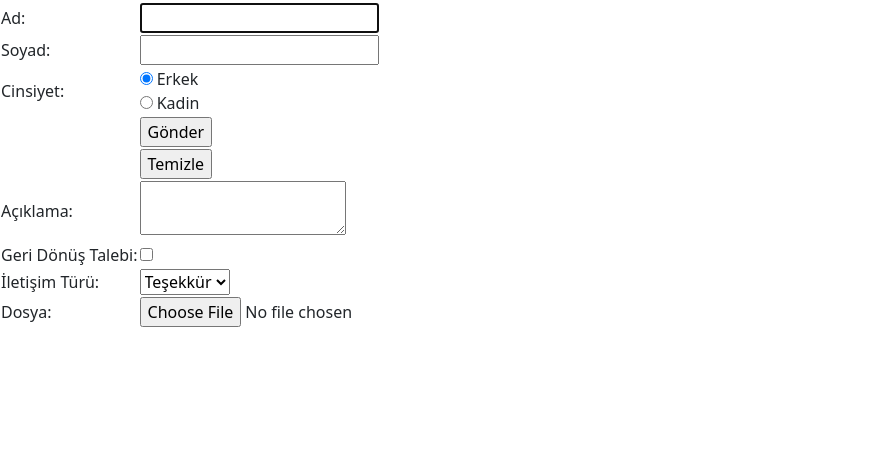
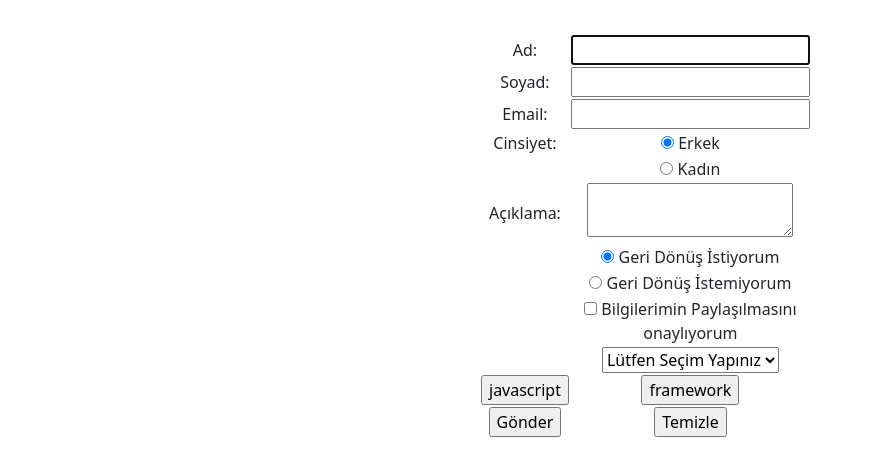
Before and after one commit to hsntyfr/webProject, a PHP site: page /contact.html in a window 1280 px wide. Shown: the part 154-630 px from the top of the page, without its empty margins (0-872 px from the left). Run offline with PHP 8.4, Linux system fonts and the light colour scheme.

Commit message:
contact page half okay

```diff
--- a/webProject/aydintepeUndergroundCity.html
+++ b/webProject/aydintepeUndergroundCity.html
@@ -25,15 +25,15 @@
 </div>
 
 <div class="div-content">
-    <h1>Aydıntepe Yer Altı Şehri</h1>
+    <h1 class="center">Aydıntepe Yer Altı Şehri</h1>
     <img class="center" src="pictures/aydintepeUndergroundCity.jpg">
     <p>
         Bayburt’un Aydıntepe ilçesinde yer alan kent, tüf içerisinde, yüzeyden 2-2,5 metre derinde başka yapı malzemesi kullanmadan ana kayaya oyulmuş galeriler, tonozlu odalar ve bu odaların açıldığı daha geniş mekanlardan oluşmaktadır. Yaklaşık bir metre genişliğinde ve 2 ile 2,5 metre yüksekliğinde tonoz örtülü galeriler yer yer her iki yana genişlemektedir. Kareye yakın planlı odalar bu mekana açılmaktadır. Ayrıca gözetleme mekanlarının oluşturduğu havalandırma amaçlı konik biçimdeki deliklerin, galeri odalarını aydınlatmak için duvarlara delik açıldığı gözlenmektedir.
 
         Halen kazı çalışmaları devam edilen kent hakkında şu an ileri sürülen iki görüş mevcut olup bunlardan biri bu kentin, bölgede daha önce sözü edilen Halde Şehri'ne ait olduğudur. Halde’nin “Khalde” olduğu eski ismi Hart (Aydıntepe) olan ilçenin isminin de “Halt” dan geldiği görüşü mevcuttur. Diğer görüşe göre ise Hart’ta bu yer altı kentinden başka Geç Roma Erken Bizans devirleri arasında yer alan bir mezarın ortaya çıkarılması, Hıristiyanlığın henüz yerleşmediği bir devirde bu bölgenin bir sığınak teşkil ettiği, Romalılar tarafından kovulan ilk Hıristiyanların bu bölgeye geldikleri ve sığındıkları, yer altı kentinin de bu Erken Hıristiyanlık dönemine ait olabileceğidir.
     </p>
-    <div class="map">
-        <iframe src="https://www.google.com/maps/embed?pb=!1m18!1m12!1m3!1d3038.9163295799594!2d40.1486091153951!3d40.388546979368385!2m3!1f0!2f0!3f0!3m2!1i1024!2i768!4f13.1!3m3!1m2!1s0x406578679adc12af%3A0x667d06c56c2de01b!2sUnderground%20city!5e0!3m2!1sen!2str!4v1682894852825!5m2!1sen!2str" width="600" height="450" style="border:0;" allowfullscreen="" loading="lazy" referrerpolicy="no-referrer-when-downgrade"></iframe>
+    <div class="center">
+        <iframe class="center" src="https://www.google.com/maps/embed?pb=!1m18!1m12!1m3!1d3038.9163295799594!2d40.1486091153951!3d40.388546979368385!2m3!1f0!2f0!3f0!3m2!1i1024!2i768!4f13.1!3m3!1m2!1s0x406578679adc12af%3A0x667d06c56c2de01b!2sUnderground%20city!5e0!3m2!1sen!2str!4v1682894852825!5m2!1sen!2str" width="600" height="450" style="border:0;" allowfullscreen="" loading="lazy" referrerpolicy="no-referrer-when-downgrade"></iframe>
     </div>
 </div>
 
--- a/webProject/baksiMuseum.html
+++ b/webProject/baksiMuseum.html
@@ -25,13 +25,13 @@
 </div>
 
 <div class="div-content">
-    <h1>Baksı Müzesi</h1>
+    <h1 class="center">Baksı Müzesi</h1>
     <img class="center" src="pictures/baksıMuseum.jpg">
     <p>
         Özel müze niteliği taşıyan Baksı Müzesi'nde, nitelikli bir çağdaş sanat koleksiyonu ile geniş bir halk resimleri koleksiyonu ve yerel el sanatlarını yansıtan özgün örnekler bir arada yer almaktadır. Müze, sanatçılar ve araştırmacılar için geleneksel sanatlarla çağdaş sanatı buluşturan özgün bir kültürel etkileşim merkezi yaratmayı, yoğun göç nedeniyle parçalanmış bir kültürel ortama yeniden hayat verebilmeyi ve kültürel belleğin sürdürülebilirliğine katkıda bulunmayı amaçlamaktadır. Baksı Müzesi, Doğu Karadeniz'de, Bayburt'un 45 kilometre dışında, Çoruh Vadisi'ne bakan bir tepenin üzerinde kuruludur. Eski ismiyle Baksı, bugünkü adıyla Bayraktar Köyü'nde yükselen bu sıradışı müze çağdaş sanat ve geleneksel el sanatlarına aynı çatı altında yan yana, içiçe yer vermektedir.
     </p>
-    <div class="map">
-        <iframe src="https://www.google.com/maps/embed?pb=!1m18!1m12!1m3!1d3039.070265317153!2d40.56435291539499!3d40.38513527936875!2m3!1f0!2f0!3f0!3m2!1i1024!2i768!4f13.1!3m3!1m2!1s0x406f7b49486f613d%3A0x42e4bc5b1ca4fbb6!2zQmFrc8SxIE3DvHplc2k!5e0!3m2!1sen!2str!4v1682894963258!5m2!1sen!2str" width="600" height="450" style="border:0;" allowfullscreen="" loading="lazy" referrerpolicy="no-referrer-when-downgrade"></iframe>
+    <div class="center">
+        <iframe class="center" src="https://www.google.com/maps/embed?pb=!1m18!1m12!1m3!1d3039.070265317153!2d40.56435291539499!3d40.38513527936875!2m3!1f0!2f0!3f0!3m2!1i1024!2i768!4f13.1!3m3!1m2!1s0x406f7b49486f613d%3A0x42e4bc5b1ca4fbb6!2zQmFrc8SxIE3DvHplc2k!5e0!3m2!1sen!2str!4v1682894963258!5m2!1sen!2str" width="600" height="450" style="border:0;" allowfullscreen="" loading="lazy" referrerpolicy="no-referrer-when-downgrade"></iframe>
     </div>
 </div>
 
--- a/webProject/contact.html
+++ b/webProject/contact.html
@@ -6,11 +6,50 @@
     <link rel="stylesheet" href="bootstrap.css">
     <link rel="stylesheet" href="style.css">
     <title>İletişim</title>
+    <script>
+        function checkForm() {
+            var name = document.forms["form"]["name"].value;
+            var surname = document.forms["form"]["surname"].value;
+            var email = document.forms["form"]["email"].value;
+            var share = document.getElementById("share");
+            var gender = document.getElementsByName("gender");
+            var indexOfAt = email.search("@");
+            var indexOfDomain = email.search(".com");
+            if (name == "") {
+                alert("Lütfen adınızı giriniz");
+                return false;
+            }
+            if (surname == "") {
+                alert("Lütfen soyadınızı giriniz");
+                return false;
+            }
+            if (email == "") {
+                alert("Lütfen e-posta adresinizi giriniz");
+                return false;
+            }
+            if (email != "") {
+                if (indexOfDomain < indexOfAt || indexOfDomain == -1 || indexOfAt == -1) {
+                    alert("Lütfen geçerli bir e-posta giriniz");
+                    return false;
+                }
+            }
+            if (!share.checked) {
+                alert("lütfen verilerinizin işlenmesini onaylayınız")
+                return false;
+            }
+            for(var i = 0; i < radio.length; i++) {
+                if(radio[i].checked) {
+                    console.log("Seçilen seçenek: " + radio[i].value);
+                }
+            }
+
+            return true;
+        }
+    </script>
 </head>
 
 <body>
 
-<div>
 <nav class="nav">
     <ul>
         <li> <div> <a href="index.html">Hakkımda</a> </div>  </li>
@@ -22,62 +61,80 @@
         <li> <div class="div-active"> <a href="contact.html">İletişim</a> </div> </li>
     </ul>
 </nav>
-</div>
 
 <div class="div-content">
-    <h1>İletişim Formu</h1>
-
-    <form name="contact">
-        <table>
+    <h1 class="center">İletişim Formu</h1>
+    <form onsubmit="return checkForm()" name="form" method="post" class="center">
+        <table class="center">
             <tr>
                 <td>Ad: </td>
-                <td><input type="text" name="name" autofocus></td>
+                <td><input type="text" name="name" id="name" autofocus></td>
             </tr>
             <tr>
                 <td>Soyad: </td>
-                <td><input type="text" name="surname"></td>
+                <td><input type="text" name="surname" id="surname"></td>
+            </tr>
+            <tr>
+                <td>Email: </td>
+                <td><input type="email" name="email" id="email"></td>
             </tr>
             <tr>
                 <td>Cinsiyet: </td>
-                <td><input type="radio" name="gender" value="erkek" checked> Erkek <br> <input type="radio" name="gender" value="female"> Kadin<br></td></tr>
+                <td><input type="radio" name="gender" value="erkek" checked> Erkek</td>
+
+            </tr>
             <tr>
                 <td></td>
-                <td><input type="submit" value="Gönder"></td></tr>
+                <td><input type="radio" name="gender" value="kadın"> Kadın</td>
+            </tr>
+
+            <tr>
+                <td>Açıklama: </td>
+                <td><textarea name="message"></textarea></td>
+            </tr>
             <tr>
                 <td></td>
-                <td><input type="reset" value="Temizle"></td></tr>
+                <td><input type="radio" name="answer" value="answerOk" checked>  Geri Dönüş İstiyorum</td>
+            </tr>
             <tr>
-                <td>Açıklama: </td>
-                <td><textarea name="desc"></textarea></td></tr>
+                <td></td>
+                <td><input type="radio" name="answer" value="answerNo">  Geri Dönüş İstemiyorum</td>
+                <td></td>
+            </tr>
             <tr>
-                <td>Geri Dönüş Talebi: </td>
-                <td><input type="checkbox" name="wantAnswer"></td></tr>
+                <td></td>
+                <td><input type="checkbox" name="share" id="share">  Bilgilerimin Paylaşılmasını onaylıyorum</td>
+                <td></td>
+            </tr>
             <tr>
-                <td>İletişim Türü: </td>
+                <td></td>
                 <td>
-                    <select name="dyeri" >
-                        <option>
-                            İstek
-                        </option>
-                        <option>
-                            Şikayet
-                        </option>
-                        <option>
-                            Öneri
-                        </option>
-                        <option selected>
-                            Teşekkür
-                        </option>
+                    <select name="purpose">
+                        <option value="blank">Lütfen Seçim Yapınız</option>
+                        <option value="suggest">Öneri</option>
+                        <option value="complaint">Şikayet</option>
+                        <option value="thanks">Teşekkür</option>
                     </select>
                 </td>
             </tr>
             <tr>
-                <td>Dosya: </td>
-                <td><input type="file" name="dosya"></td>
+                <td><input type="button" value="javascript" onclick="checkForm()"></td>
+                <td><input type="button" value="framework"></td>
             </tr>
+            <tr>
+                <td><input type="submit" value="Gönder" ></td>
+                <td><input type="reset" value="Temizle"></td>
+            </tr>
+
+
+
+
+
+
 
         </table>
     </form>
+
 </div>
 
 
--- a/webProject/hobbies.html
+++ b/webProject/hobbies.html
@@ -10,7 +10,6 @@
 
 <body>
 
-<div>
 <nav class="nav">
     <ul>
         <li> <div> <a href="index.html">Hakkımda</a> </div>  </li>
@@ -22,7 +21,6 @@
         <li> <div> <a href="contact.html">İletişim</a> </div> </li>
     </ul>
 </nav>
-</div>
 
 <div>
 hobiler
--- a/webProject/index.html
+++ b/webProject/index.html
@@ -10,7 +10,6 @@
 
 <body>
 
-<div>
 <nav class="nav">
     <ul>
         <li> <div class="div-active"> <a href="index.html">Hakkımda</a> </div>  </li>
@@ -22,7 +21,6 @@
         <li> <div> <a href="contact.html">İletişim</a> </div> </li>
     </ul>
 </nav>
-</div>
 
 <div class="div-content">
     <h1 class="h1-main">Hakkımda</h1>
--- a/webProject/inheritance.html
+++ b/webProject/inheritance.html
@@ -10,7 +10,6 @@
 
 <body>
 
-<div>
 <nav class="nav">
     <ul>
         <li> <div> <a href="index.html">Hakkımda</a> </div>  </li>
@@ -22,7 +21,6 @@
         <li> <div> <a href="contact.html">İletişim</a> </div> </li>
     </ul>
 </nav>
-</div>
 
 <div class="div-content">
     <h1 style="text-align: center">Dede Korkut Kümbeti</h1>
--- a/webProject/login.html
+++ b/webProject/login.html
@@ -10,7 +10,6 @@
 
 <body>
 
-<div>
 <nav class="nav">
     <ul>
         <li> <div> <a href="index.html">Hakkımda</a> </div>  </li>
@@ -22,7 +21,6 @@
         <li> <div> <a href="contact.html">İletişim</a> </div> </li>
     </ul>
 </nav>
-</div>
 
 <div class="div-content">
     <h1 style="text-align: center"> Giriş Yap</h1>
--- a/webProject/style.css
+++ b/webProject/style.css
@@ -117,9 +117,6 @@ table tr td {
         left: -400%;
     }
 }
-.map {
-    text-align: center;
-}
 
 .center {
     display: block;
@@ -127,4 +124,5 @@ table tr td {
     margin-right: auto;
     margin-bottom: 40px;
     width: 50%;
+    text-align: center;
 }
--- a/webProject/town.html
+++ b/webProject/town.html
@@ -10,7 +10,6 @@
 
 <body>
 
-<div>
 <nav class="nav">
     <ul>
         <li> <div> <a href="index.html">Hakkımda</a> </div>  </li>
@@ -22,7 +21,6 @@
         <li> <div> <a href="contact.html">İletişim</a> </div> </li>
     </ul>
 </nav>
-</div>
 
 <div class="div-content">
     <h1 class="h1-myTown">BAYBURT</h1>
```
Also changed, not shown: webProject/cv.html (+3 -5 lines), webProject/kenanEthnographyMuseum.html (+3 -5 lines), webProject/yakupNaturePark.html (+3 -5 lines), 2 other files. Lines whose indentation alone changed are shown as unchanged.
